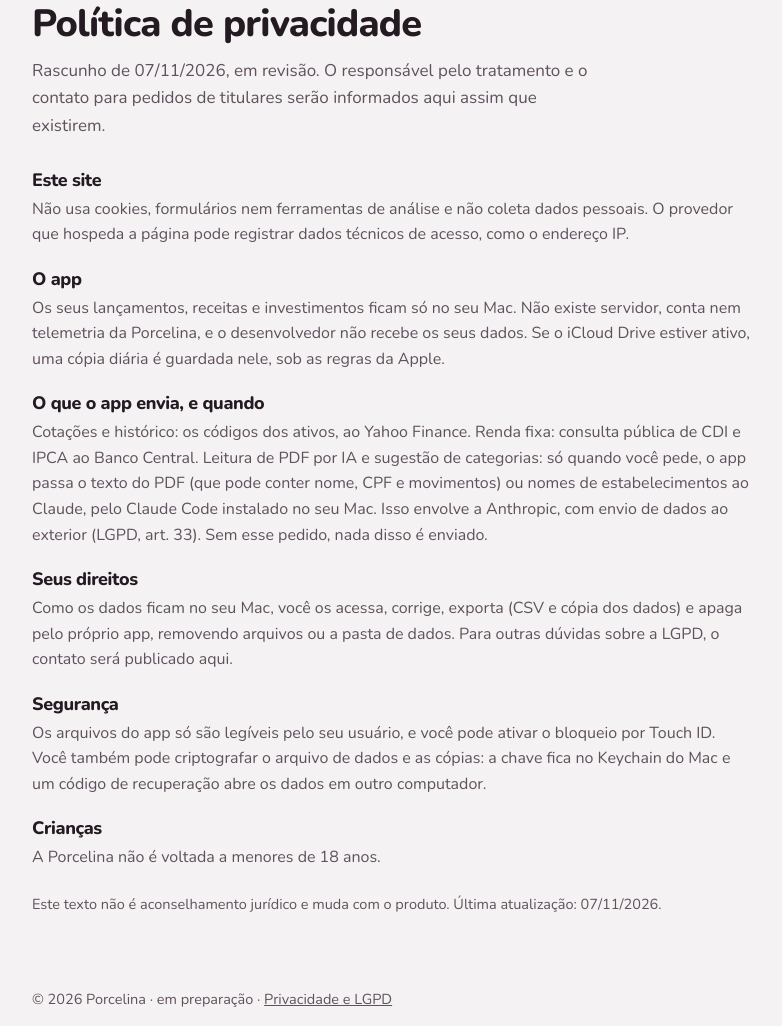
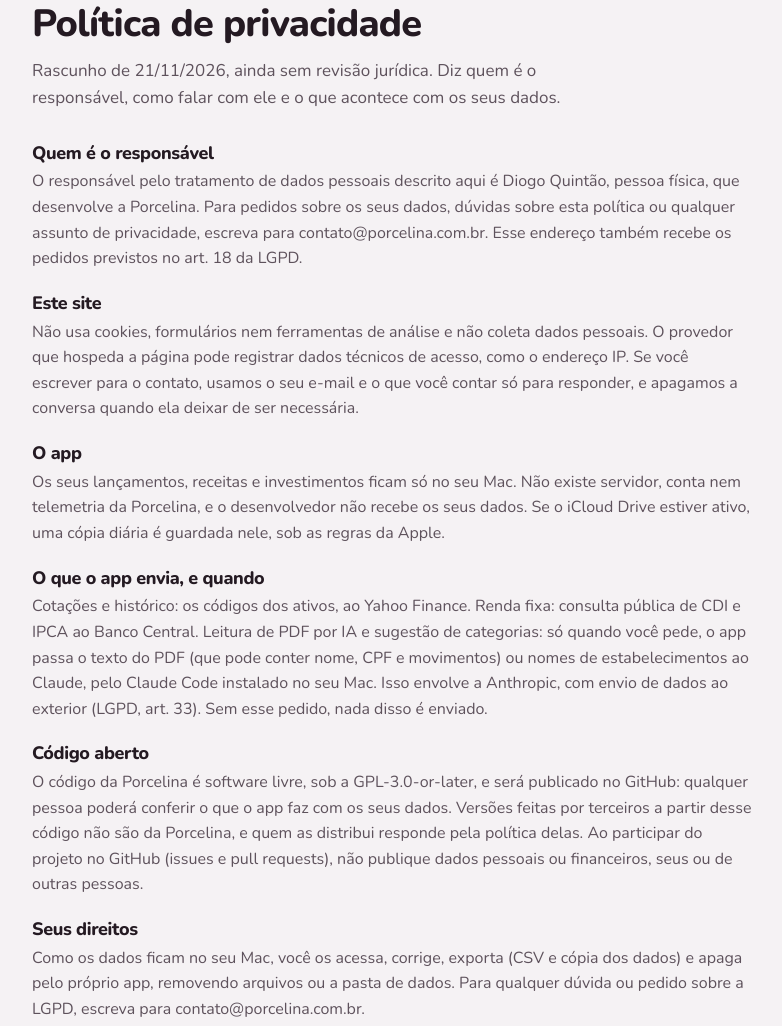
Before and after one commit to quintaodiogo/porcelina, a plain HTML site: page index.html in a window 1280 px wide. Shown: the part 2734-3760 px from the top of the page, without its empty margins (84-866 px from the left). Drawn offline with Linux system fonts and the light colour scheme.

Commit message:
site: build b1c9a0d

```diff
--- a/index.html
+++ b/index.html
@@ -4,7 +4,7 @@
 <meta charset="utf-8">
 <meta http-equiv="Content-Security-Policy" content="default-src 'none'; script-src 'sha256-yTwqrOBvOVmsOCry06EwSRE3ujKIRLx0vSEUgrcIQeE='; style-src 'self' 'unsafe-inline'; img-src 'self' data:; font-src 'self' data:; connect-src 'none'; base-uri 'none'; form-action 'none'">
 <meta name="viewport" content="width=device-width, initial-scale=1, viewport-fit=cover">
-<meta name="build" content="4f1b11c">
+<meta name="build" content="b1c9a0d">
 <meta name="description" content="Porcelina é um app de finanças pessoais para Mac: importe faturas e extratos, veja para onde o dinheiro vai e acompanhe investimentos e imposto de renda. Os dados ficam no seu computador.">
 <meta name="robots" content="index, follow, max-image-preview:large">
 <meta name="color-scheme" content="light dark">
@@ -307,21 +307,25 @@ footer { display: flex; flex-wrap: wrap; gap: 6px 24px; justify-content: space-b
   <div class="wrap" id="politica">
     <section class="section policy" aria-labelledby="pol-titulo">
       <h2 id="pol-titulo">Política de privacidade</h2>
-      <p class="intro">Rascunho de 07/11/2026, em revisão. O responsável pelo tratamento e o contato para pedidos de titulares serão informados aqui assim que existirem.</p>
+      <p class="intro">Rascunho de 21/11/2026, ainda sem revisão jurídica. Diz quem é o responsável, como falar com ele e o que acontece com os seus dados.</p>
       <div class="pol">
+        <h3>Quem é o responsável</h3>
+        <p>O responsável pelo tratamento de dados pessoais descrito aqui é Diogo Quintão, pessoa física, que desenvolve a Porcelina. Para pedidos sobre os seus dados, dúvidas sobre esta política ou qualquer assunto de privacidade, escreva para contato@porcelina.com.br. Esse endereço também recebe os pedidos previstos no art. 18 da LGPD.</p>
         <h3>Este site</h3>
-        <p>Não usa cookies, formulários nem ferramentas de análise e não coleta dados pessoais. O provedor que hospeda a página pode registrar dados técnicos de acesso, como o endereço IP.</p>
+        <p>Não usa cookies, formulários nem ferramentas de análise e não coleta dados pessoais. O provedor que hospeda a página pode registrar dados técnicos de acesso, como o endereço IP. Se você escrever para o contato, usamos o seu e-mail e o que você contar só para responder, e apagamos a conversa quando ela deixar de ser necessária.</p>
         <h3>O app</h3>
         <p>Os seus lançamentos, receitas e investimentos ficam só no seu Mac. Não existe servidor, conta nem telemetria da Porcelina, e o desenvolvedor não recebe os seus dados. Se o iCloud Drive estiver ativo, uma cópia diária é guardada nele, sob as regras da Apple.</p>
         <h3>O que o app envia, e quando</h3>
         <p>Cotações e histórico: os códigos dos ativos, ao Yahoo Finance. Renda fixa: consulta pública de CDI e IPCA ao Banco Central. Leitura de PDF por IA e sugestão de categorias: só quando você pede, o app passa o texto do PDF (que pode conter nome, CPF e movimentos) ou nomes de estabelecimentos ao Claude, pelo Claude Code instalado no seu Mac. Isso envolve a Anthropic, com envio de dados ao exterior (LGPD, art. 33). Sem esse pedido, nada disso é enviado.</p>
+        <h3>Código aberto</h3>
+        <p>O código da Porcelina é software livre, sob a GPL-3.0-or-later, e será publicado no GitHub: qualquer pessoa poderá conferir o que o app faz com os seus dados. Versões feitas por terceiros a partir desse código não são da Porcelina, e quem as distribui responde pela política delas. Ao participar do projeto no GitHub (issues e pull requests), não publique dados pessoais ou financeiros, seus ou de outras pessoas.</p>
         <h3>Seus direitos</h3>
-        <p>Como os dados ficam no seu Mac, você os acessa, corrige, exporta (CSV e cópia dos dados) e apaga pelo próprio app, removendo arquivos ou a pasta de dados. Para outras dúvidas sobre a LGPD, o contato será publicado aqui.</p>
+        <p>Como os dados ficam no seu Mac, você os acessa, corrige, exporta (CSV e cópia dos dados) e apaga pelo próprio app, removendo arquivos ou a pasta de dados. Para qualquer dúvida ou pedido sobre a LGPD, escreva para contato@porcelina.com.br.</p>
         <h3>Segurança</h3>
         <p>Os arquivos do app só são legíveis pelo seu usuário, e você pode ativar o bloqueio por Touch ID. Você também pode criptografar o arquivo de dados e as cópias: a chave fica no Keychain do Mac e um código de recuperação abre os dados em outro computador.</p>
         <h3>Crianças</h3>
         <p>A Porcelina não é voltada a menores de 18 anos.</p>
-        <p class="nota">Este texto não é aconselhamento jurídico e muda com o produto. Última atualização: 07/11/2026.</p>
+        <p class="nota">Este texto não é aconselhamento jurídico e muda com o produto. Última atualização: 21/11/2026.</p>
       </div>
     </section>
   </div>
--- a/sitemap.xml
+++ b/sitemap.xml
@@ -1,4 +1,4 @@
 <?xml version="1.0" encoding="UTF-8"?>
 <urlset xmlns="http://www.sitemaps.org/schemas/sitemap/0.9">
-  <url><loc>https://porcelina.com.br/</loc><lastmod>2026-11-18</lastmod></url>
+  <url><loc>https://porcelina.com.br/</loc><lastmod>2026-11-21</lastmod></url>
 </urlset>
```
